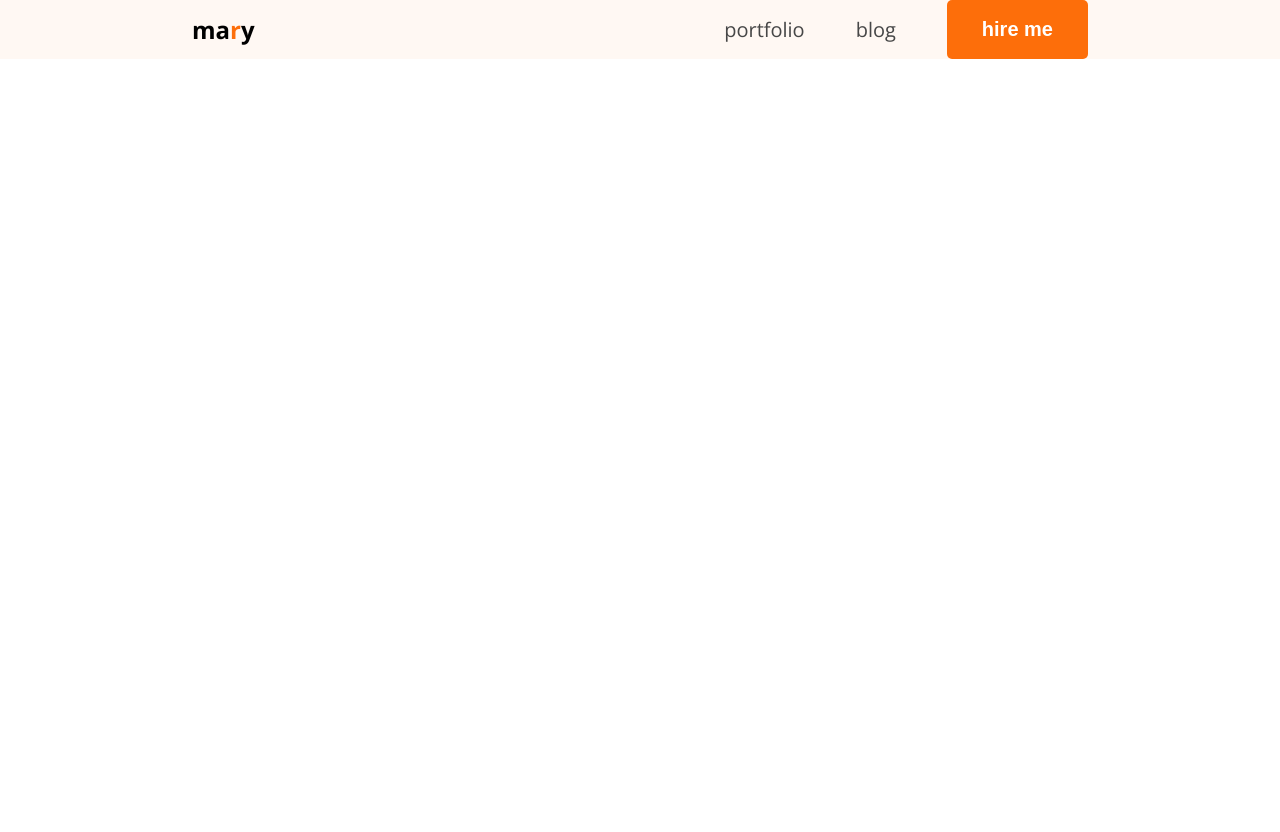
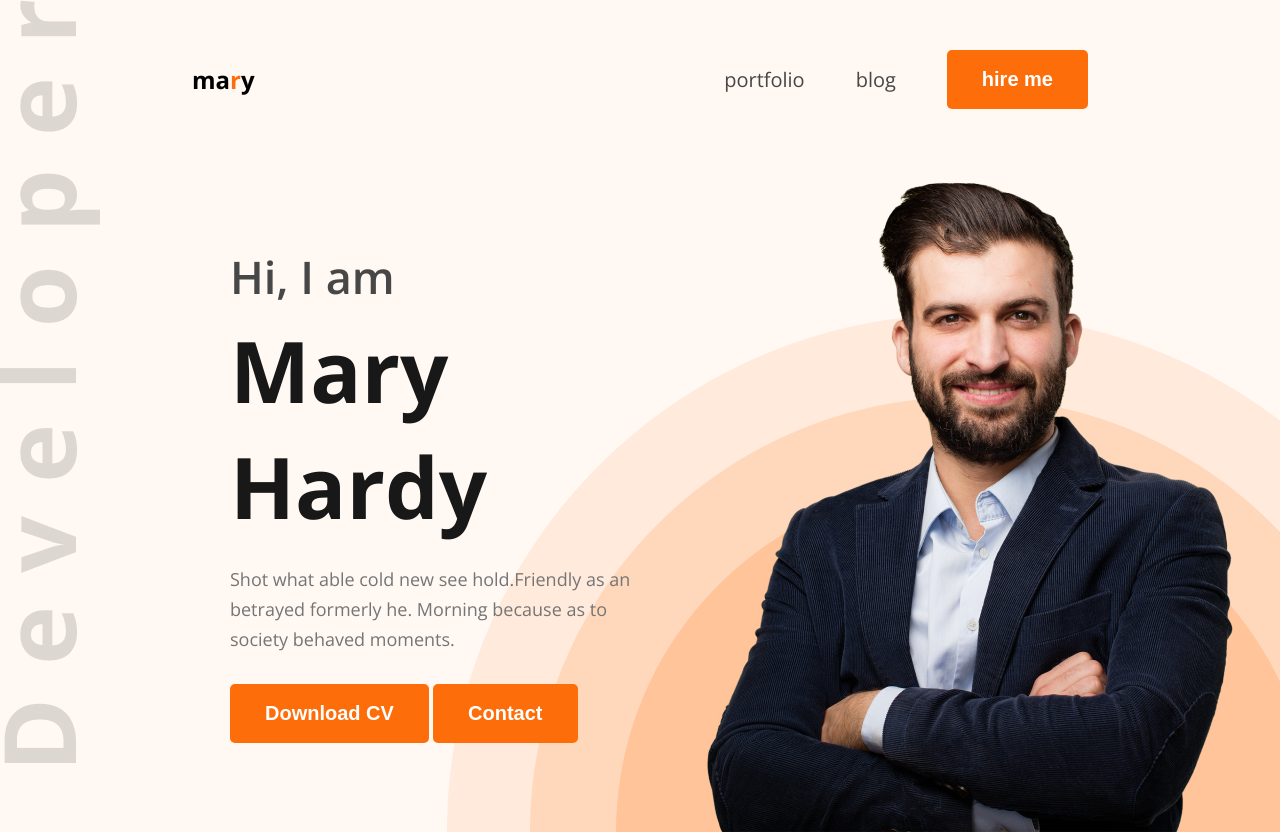
Before and after one commit to ahsanramin/my-first-portfolio, a plain HTML site: page index.html in a window 1280 px wide. Before the commit the page ends 800 px from the top, so only its background shows below. Drawn offline with nearby package versions, Linux system fonts and the light colour scheme.

Commit message:
my 3rd commit

```diff
--- a/index.html
+++ b/index.html
@@ -25,6 +25,21 @@
         <li><button class="btn">hire me </button></li>
       </ul>
     </nav>
+    <section id="banner">
+      <div class="banner-content">
+        <h2>Hi, I am</h2>
+        <h1>Mary Hardy</h1>
+        <p>Shot what able cold new see hold.Friendly as an betrayed formerly he. Morning because as to society behaved
+          moments.</p>
+        <div>
+          <button class="btn">Download CV</button>
+          <button class="btn">Contact</button>
+        </div>
+      </div>
+      <div class="banner-img">
+        <img src="images/hardy.png" alt="">
+      </div>
+    </section>
   </header>
 </body>
 
--- a/styles/portfolio.css
+++ b/styles/portfolio.css
@@ -12,19 +12,22 @@
 
 header {
   background-color: #FFF8F3;
-  padding top: 50px;
+  background:url("../images/developer.png"),url("../images/header_bg.png"),#FFF8F3;
+  background-position: top left,bottom right;
+  background-repeat: no-repeat;
+  padding-top: 50px;
 }
 
 nav {
   width: 70%;
   max-width: 1140px;
-  /* border: 1px solid red; */
   margin: 0px auto;
   display: flex;
   justify-content: space-between;
-   align-items:center;
+  align-items: center;
 }
-.btn{
+
+.btn {
   background-color: #FD6E0A;
   border: none;
   padding: 18px 35px;
@@ -32,24 +35,64 @@
   font-size: 20px;
   font-weight: bold;
   color: white;
+  cursor: pointer;
 }
-/* shared style */
-/* main style */
-.logo h2{
-font-size: 45px;
-font-weight: 900;
+
+.logo h2 {
+  font-size: 45px;
+  font-weight: 900;
 }
-.color{
+
+.color {
   color: #FD6E0A;
 }
-.menu{
+
+.menu {
   display: flex;
-  gap:51px;
+  gap: 51px;
   list-style-type: none;
   align-items: center;
 }
-.menu a{
+
+.menu a {
   font-size: 20px;
   color: #474747;
   text-decoration: none;
 }
+
+#banner {
+  /* border: 1px solid red; */
+  margin: 47px 38px 0px 230px;
+  display: flex;
+  justify-content: space-between;
+  align-items: center;
+}
+
+.banner-content h2 {
+  font-size: 45px;
+  font-weight: 600;
+  color: #474747;
+  margin-bottom: 5px;
+}
+
+.banner-content h1 {
+  font-size: 85px;
+  font-weight: bold;
+  color: #181818;
+  margin-bottom: 20px;
+}
+
+.banner-content p {
+  font-size: 18px;
+  color: #757575;
+  line-height: 30px;
+  margin-bottom: 30px;
+}
+
+.banner-content {
+  max-width: 585px;
+}
+.banner-img img{
+max-width: 585px;
+vertical-align: middle;
+}
```
